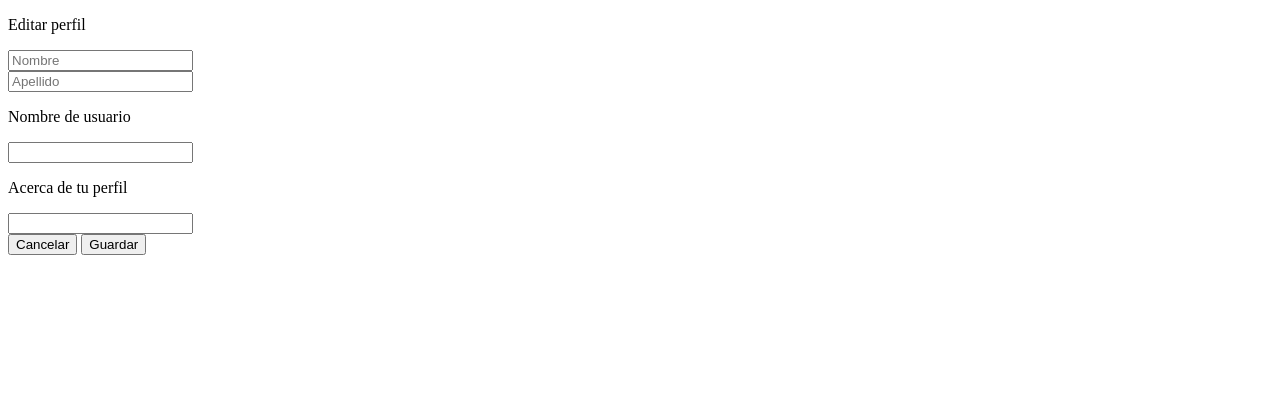
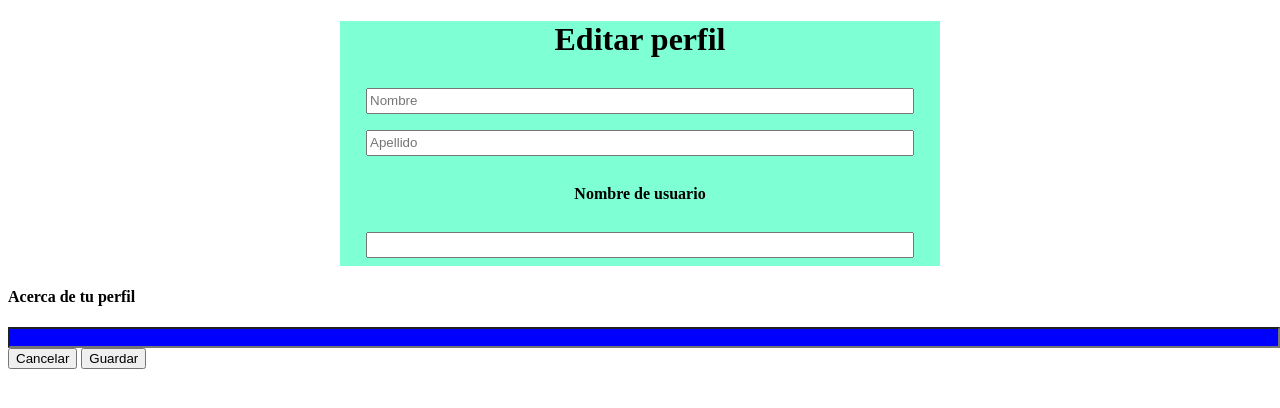
Before and after one commit to alexha31/amiblog, a Flask app: page /config in a window 1280 px wide. Shown: the top 408 px of the page. Run offline with Flask 2, Linux system fonts and the light colour scheme; some libraries are stand-ins or nearby versions.

Commit message:
Intento fallido de css config

```diff
--- a/static/styles.css
+++ b/static/styles.css
@@ -25,3 +25,9 @@
   background: rgb(63, 190, 173);
   cursor: pointer;
 }
+.acerca input{
+  width: 100%;
+  height: 100%;
+  background-color: blue;
+  justify-content: center;
+}
--- a/templates/config.html
+++ b/templates/config.html
@@ -3,11 +3,12 @@
     Configuración
 {% endblock %}
 {% block main %}
+
+<link rel="stylesheet" href="static/styles.css">
+<div class="container">
     <form action="/config" method="post">
         <div>
-        <p>
-            Editar perfil
-        </p>
+            <h1>Editar perfil </h1>
         </div>
         <div>
             <input name="name" placeholder="Nombre" type="text"/>
@@ -16,15 +17,12 @@
             <input name="lastname" placeholder="Apellido" type="text"/>
         </div>
         <div>
-        <p>
-            Nombre de usuario
-        </p>
+            <h4> Nombre de usuario </h4>
             <input name="username" placeholder="" type="text"/>
         </div>
-    <div>
-        <p>
-            Acerca de tu perfil
-        </p>
+</div>
+        <div class="acerca">
+            <h4> Acerca de tu perfil </h4>
             <input name="acercaperfil" type="text"/>
         </div>
         <button> Cancelar</button>
--- a/templates/login.html
+++ b/templates/login.html
@@ -4,6 +4,7 @@
 {% endblock %}
 
 {% block main %}
+<link rel="stylesheet" href="static/styles.css">
 <div class="container">
      <form action="/login" method="post">
         <div>
@@ -16,3 +17,4 @@
         </div>
         <button type="submit">Ingresar</button>
 </div>
+{% endblock %}
```
Lines whose indentation alone changed are shown as unchanged.
